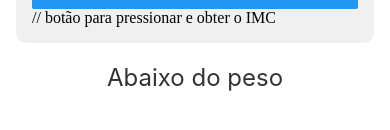
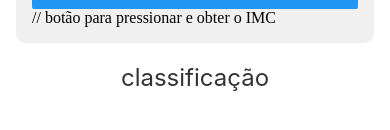
Before and after one commit to maju2107/CalculadoraIMC, a React Native app: screen / in a window 390 px wide. Shown: the part 480-610 px from the top of the page. Built offline with nearby package versions, Linux system fonts and the light colour scheme.

Commit message:
tentativa4

```diff
--- a/src/components/components/Classification.js
+++ b/src/components/components/Classification.js
@@ -1,11 +1,8 @@
-import React from 'react';
 import { Text, StyleSheet } from 'react-native';
 
 const Classification = () => {
-    let classificação = 'Abaixo do peso';
-
     return (
-        <Text style={styles.classification}>{classificação}</Text>
+        <Text style={styles.classification}>classificação</Text>
     );
 };
 
```
